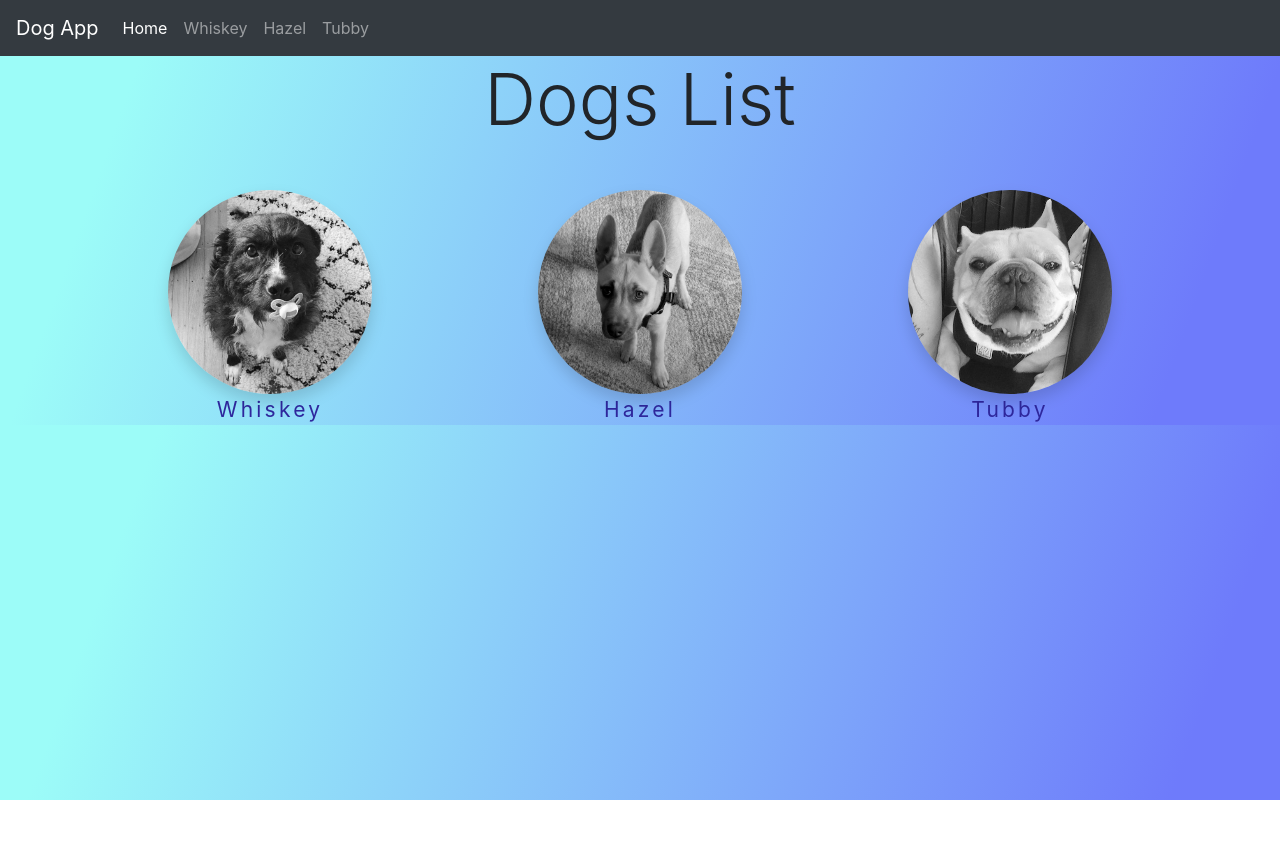
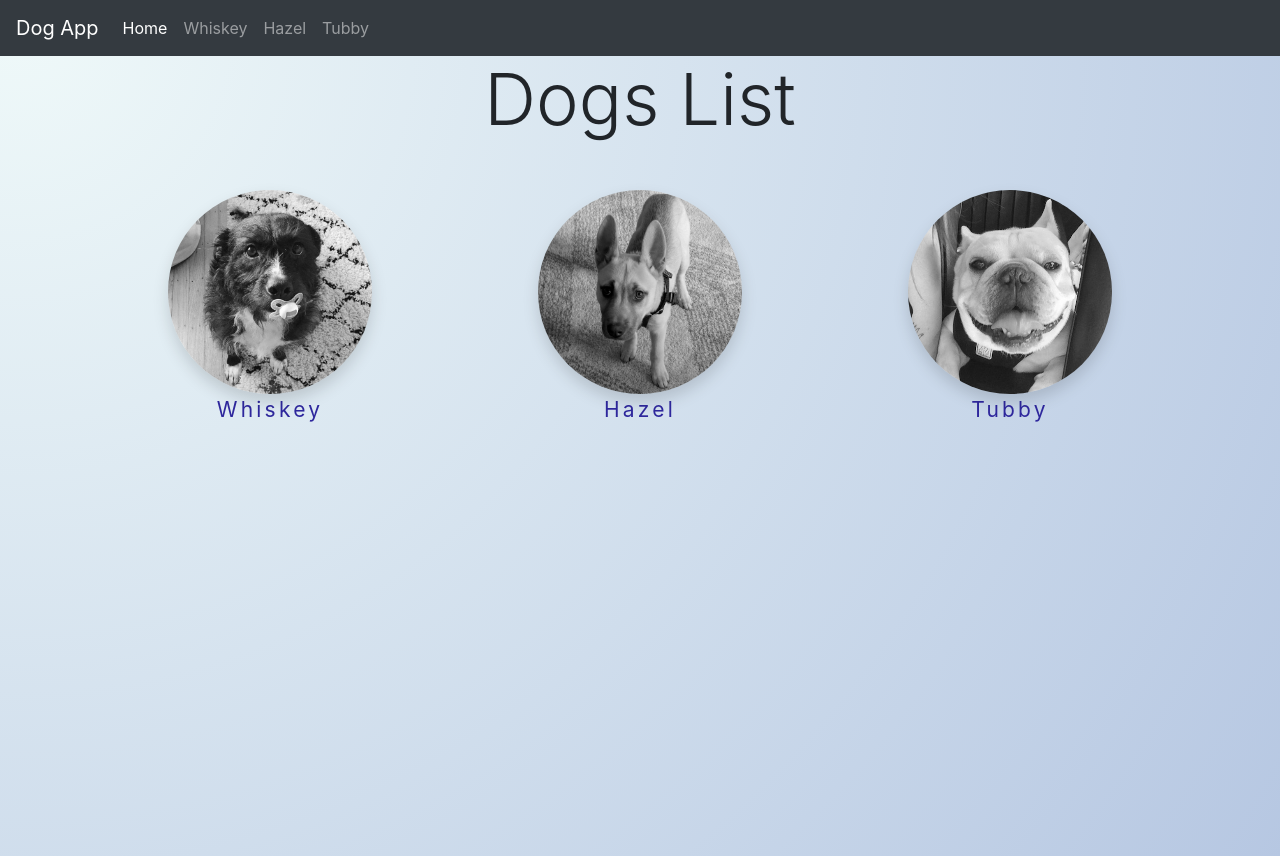
Before and after one commit to nirmalkar/dog-finder, a React (Create React App) app: page /dogs in a window 1280 px wide. Before the commit the page ends 800 px from the top, so only its background shows below. Built offline with nearby package versions, Linux system fonts and the light colour scheme.

Commit message:
changed height of doglist page

```diff
--- a/src/index.css
+++ b/src/index.css
@@ -5,7 +5,8 @@ body {
     sans-serif; */
   -webkit-font-smoothing: antialiased;
   -moz-osx-font-smoothing: grayscale;
-  background-image: linear-gradient( 109.6deg,  rgba(156,252,248,1) 11.2%, rgba(110,123,251,1) 91.1% );
+  /* background-image: linear-gradient( 109.6deg,  rgba(156,252,248,1) 11.2%, rgba(110,123,251,1) 91.1% ); */
+  background-image: radial-gradient( circle farthest-corner at 1.3% 2.8%,  rgba(239,249,249,1) 0%, rgba(182,199,226,1) 100.2% );
 }
 
 code {
--- a/src/pages/DogList.js
+++ b/src/pages/DogList.js
@@ -5,7 +5,7 @@ export class DogList extends Component {
 
   render() {
     return (
-      <div>
+      <div className='dog-list-background'>
         <div className='display-3'>Dogs List</div>
         <div className="dog-list mt-5">
           <div className="container">
--- a/src/pages/DogsList.css
+++ b/src/pages/DogsList.css
@@ -17,3 +17,6 @@ letter-spacing: .2rem;
 .dog-details-link:hover{
   text-decoration: none;
   }
+.dog-list-background{
+  height: 100vh;
+}
```
